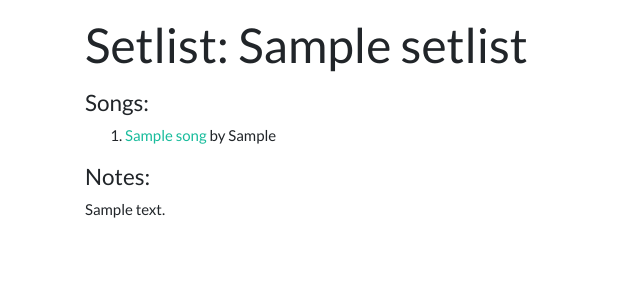
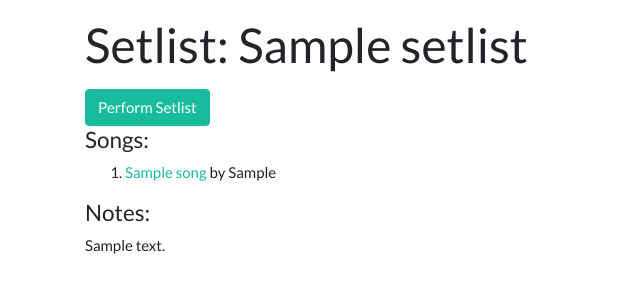
Before and after one commit to pkempf/SetListManager, a Flask app: page /setlists/1 in a window 1280 px wide. Shown: the part 71-371 px from the top of the page, without its empty margins (0-640 px from the left). Run offline with Flask 2, Linux system fonts and the light colour scheme; tables that the repository leaves empty hold one stand-in row (values such as "Sample post"); some libraries are stand-ins or nearby versions.

Commit message:
show Perform button even if not logged in

```diff
--- a/templates/show-setlist.html
+++ b/templates/show-setlist.html
@@ -4,10 +4,10 @@
     <h1 class="my-3">Setlist: {{setlist.name}}</h1>
     {% if setlist.user_id == g.user.id %}
     <p><a href="/setlists/{{setlist.id}}/edit" class="btn btn-primary">Update Setlist</a>
-        {% if setlist.songs %}
+        <a href="/setlists/{{setlist.id}}/delete" class="btn btn-danger">Delete Setlist</a></p>
+    {% endif %}
+    {% if setlist.songs %}
         <a href="/setlists/{{setlist.id}}/perform/{{setlist.songs[0].id}}" class="btn btn-success">Perform Setlist</a>
-        {% endif %}
-        <a href="/setlists/{{setlist.id}}/delete" class="btn btn-danger">Delete Setlist</a></p>
     {% endif %}
     <h4>Songs:</h4>
     {% if setlist.songs %}
```
